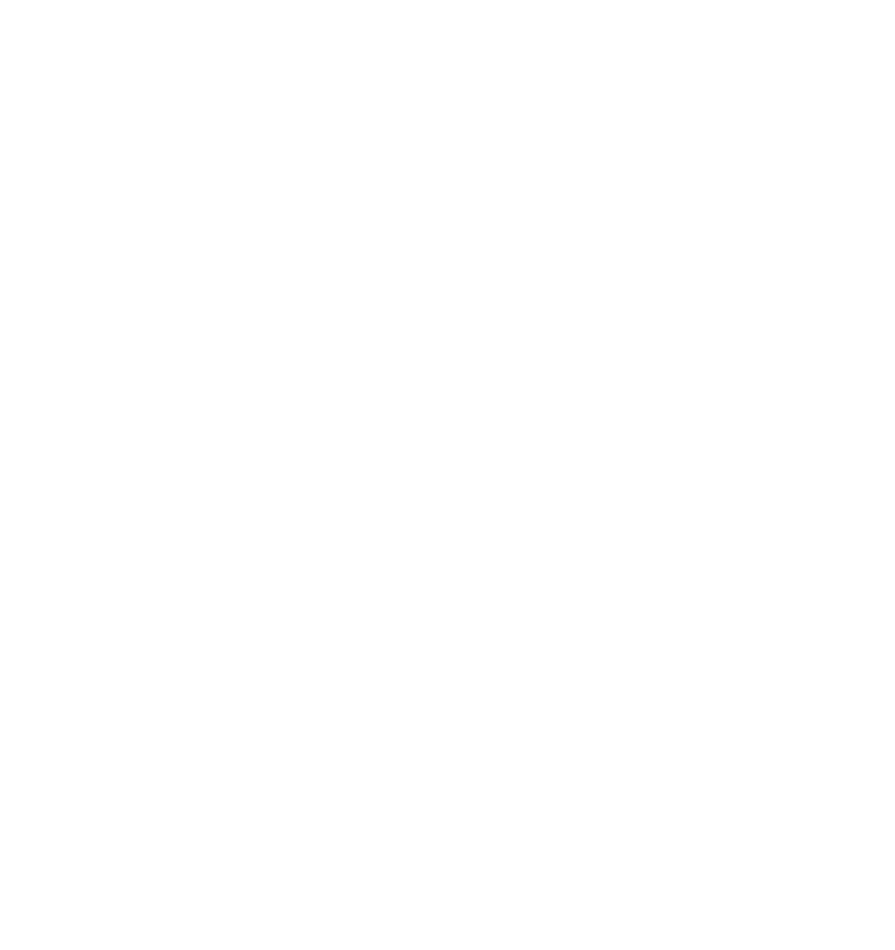
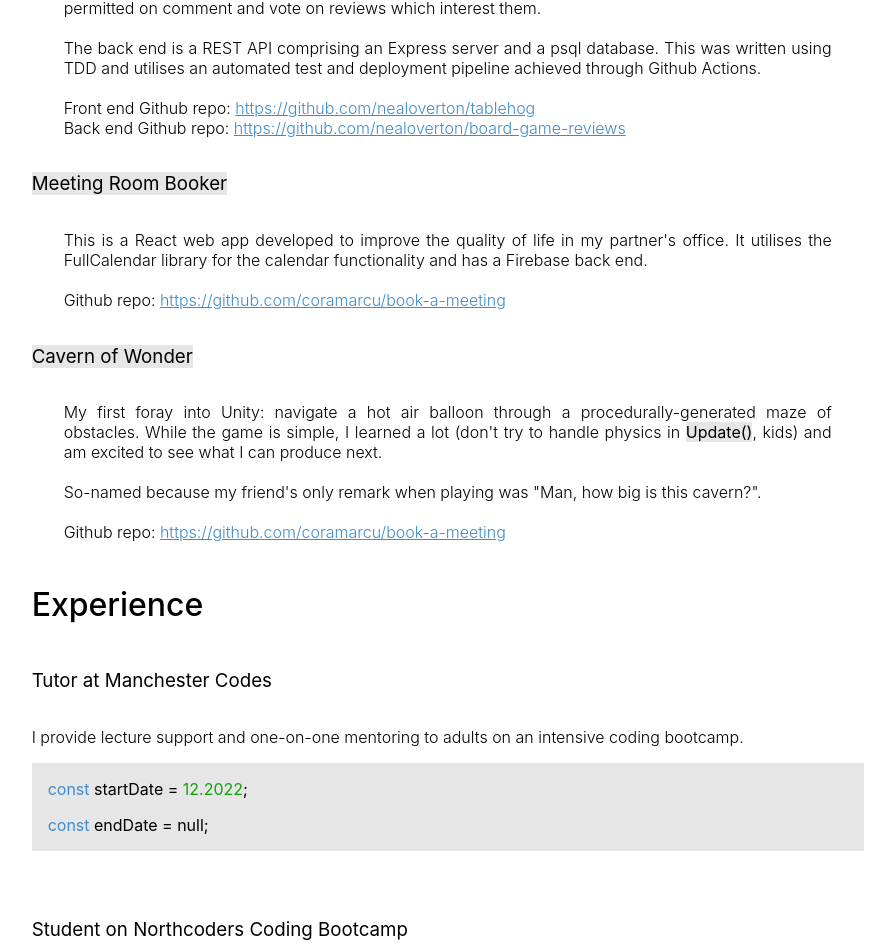
Before and after one commit to nealoverton/portfolio, a React (Create React App) app: page / in a window 1280 px wide. Shown: the part 1802-2752 px from the top of the page, without its empty margins (244-1139 px from the left). Before the commit the page ends 1751 px from the top, so only its background shows below. Built offline with nearby package versions, Linux system fonts and the light colour scheme.

Commit message:
main page displays all sections and text

```diff
--- a/src/components/Main.js
+++ b/src/components/Main.js
@@ -13,14 +13,14 @@
     const codeDemoText = <p>
         <span className='comment'>&#47;&#47;  create a new instance of Dev</span><br/>
         <span className='blue'>const</span> newDev = new <span className='red'>Dev</span>();<br/><br/>
-        <span className='comment'>&#47;&#47;  call and store .nealOverton() with valid start date</span><br/>
+        <span className='comment'>&#47;&#47;  call .nealOverton() with valid start date</span><br/>
         <span className='blue'>const</span> data = newDev.{nealOverton}(<span className='green'>2019</span>);<br/><br/>
         console.<span className='red'>log</span>(data);<br/>
         <span className='comment'>&#47;&#47;  expected output: data specific to Neal Overton</span><br/>
     </p>
 
     const outputText =  <p className='code-demo__output-row__output-text'>
-        &#62; I started teaching myself Java in 2019 using online resources. Yes, that was an intense place to start and yes, I could write an abstract class before I could make a simple static web page.<br/>
+        &#62; I started teaching myself Java in late 2019 using online resources. Yes, that was an intense place to start and yes, I could write an abstract class before I could make a simple static web page.<br/>
         I loved it though and completing the Northcoders Coding Bootcamp in 2022 gave me a more rounded set of skills. Take a look below for more details.
     </p>;
 
@@ -31,16 +31,16 @@
         {nealOverton}((<span className='blue'>Java</span>) ={blockOpen}* self-taught up to advanced concepts like interfaces and generics*{blockClose})<br/>
         {nealOverton}((<span className='blue'>HTML</span>) ={blockOpen}* ... *{blockClose})<br/>
         {nealOverton}((<span className='blue'>CSS</span>) ={blockOpen}* ... *{blockClose})<br/>
-        {nealOverton}((<span className='blue'>C#</span>) ={blockOpen}* experience is limited to experimenting with Unity, but my Java experience means everything seems fairly familiar *{blockClose})<br/>
-        {nealOverton}((<span className='blue'>Dart</span>) ={blockOpen}* experience is limited to experimenting with Flutter, but my Java experience means everything seems fairly familiar *{blockClose})<br/>
+        {nealOverton}((<span className='blue'>C#</span>) ={blockOpen}* experience is limited to experimenting with Unity, but I'm having fun *{blockClose})<br/>
+        {nealOverton}((<span className='blue'>Dart</span>) ={blockOpen}* experience is limited to experimenting with Flutter, but my Java experience means everything seems quite familiar *{blockClose})<br/>
         <br/><span className='comment'>&#47;&#47;  Frameworks</span><br/>
         {nealOverton}((<span className='blue'>React</span>) ={blockOpen}* extensive experience, take a look at examples below (including this one) *{blockClose})<br/>
+        {nealOverton}((<span className='blue'>Jest</span>) ={blockOpen}* well-versed in TDD including spies and mock functions *{blockClose})<br/>
         {nealOverton}((<span className='blue'>Flutter</span>) ={blockOpen}* experimented with some basic apps, love how the layout and styling is done right there as you place the widget *{blockClose})<br/>
         <br/><span className='comment'>&#47;&#47;  Other</span><br/>
         {nealOverton}((<span className='blue'>PostgreSQL</span>) ={blockOpen}* example below *{blockClose})<br/>
         {nealOverton}((<span className='blue'>Unity</span>) ={blockOpen}* example below *{blockClose})<br/>
     </p>;
-
 
     const [outputIsVisible, setOutputIsVisible] = useState(false);
 
@@ -81,6 +81,51 @@
             {skillsText}
         </div>
         <h2 className='Main__subtitle'>Projects</h2>
+        <h3 className='Main__project-title code-background'>Tablehog</h3>
+        <p className='Main__project-text'>
+            This is a React web app designed to allow users to read board game reviews. Once logged in, they are permitted on comment and vote on reviews which interest them. <br/> <br/>
+            The back end is a REST API comprising an Express server and a psql database. This was written using TDD and utilises an automated test and deployment pipeline achieved through Github Actions.<br/> <br/>
+
+            Front end Github repo: <a className='Main__project-text__link' href='https://github.com/nealoverton/tablehog' target={'_blank'}>https://github.com/nealoverton/tablehog</a><br/>
+            Back end Github repo: <a className='Main__project-text__link' href='https://github.com/nealoverton/board-game-reviews' target={'_blank'}>https://github.com/nealoverton/board-game-reviews</a>
+        </p>
+        <h3 className='Main__project-title code-background'>Meeting Room Booker</h3>
+        <p className='Main__project-text'>
+            This is a React web app developed to improve the quality of life in my partner's office. It utilises the FullCalendar library for the calendar functionality and has a Firebase back end. <br/><br/>
+
+            Github repo: <a className='Main__project-text__link' href='https://github.com/coramarcu/book-a-meeting' target={'_blank'}>https://github.com/coramarcu/book-a-meeting</a>
+        </p>
+
+        <h3 className='Main__project-title code-background'>Cavern of Wonder</h3>
+        <p className='Main__project-text'>
+            My first foray into Unity: navigate a hot air balloon through a procedurally-generated maze of obstacles. While the game is simple, I learned a lot (don't try to handle physics in <span className='code-background'>Update()</span>, kids) and am excited to see what I can produce next. <br/><br/>
+
+            So-named because my friend's only remark when playing was "Man, how big is this cavern?".<br/><br/>
+
+            Github repo: <a className='Main__project-text__link' href='https://github.com/coramarcu/book-a-meeting' target={'_blank'}>https://github.com/coramarcu/book-a-meeting</a>
+        </p>
+        <h2 className='Main__subtitle'>Experience</h2>
+        <h3 className='experience__title'>Tutor at Manchester Codes</h3>
+        <p className='experience__text'>I provide lecture support and one-on-one mentoring to adults on an intensive coding bootcamp.</p>
+        <div className='experience__details code-background'>
+            <p><span className='blue'>const</span> startDate = <span className='green'>12.2022</span>;</p>
+            <p><span className='blue'>const</span> endDate = null;</p>
+        </div>
+
+        <h3 className='experience__title'>Student on Northcoders Coding Bootcamp</h3>
+        <p className='experience__text'>I studied on Northcoders' 13 week full-stack development bootcamp. This focused on Javascript, HTML, and CSS, as well as Git version control, TDD and Agile practices such as pair programming, stand ups, and kanban boards.</p>
+        <div className='experience__details code-background'>
+            <p><span className='blue'>const</span> startDate = <span className='green'>11.2021</span>;</p>
+            <p><span className='blue'>const</span> endDate = <span className='green'>03.2022</span>;</p>
+        </div>
+
+        <h3 className='experience__title'>Sports Trading Consultant</h3>
+        <p className='experience__text'>I monitored online gambling systems and was responsible for preventing and investigating potentially costly odds discrepancies. Working closely with the lead engineer on this project and helping out with UI design and bugfixing is what drew me towards coding.</p>
+        <div className='experience__details code-background'>
+            <p><span className='blue'>const</span> startDate = <span className='green'>04.2015</span>;</p>
+            <p><span className='blue'>const</span> endDate = <span className='green'>11.2022</span>;</p>
+            <p>console.<span className='red'>log</span>(status);  <span className='comment'>&#47;&#47;  self-employed</span></p>
+        </div>
     </div>
 }
 
--- a/src/components/SectionMenu.js
+++ b/src/components/SectionMenu.js
@@ -3,6 +3,7 @@
 const SectionMenu = () => {
     return <div className='SectionMenu'>
         <h2 className='SectionMenu__title'>In this page</h2>
+        <p className='SectionMenu__label'>Try Me</p>
         <p className='SectionMenu__label'>Skills</p>
         <p className='SectionMenu__label'>Projects</p>
         <p className='SectionMenu__label'>Experience</p>
--- a/src/components/SideBar.js
+++ b/src/components/SideBar.js
@@ -19,6 +19,7 @@
         <p><IoFlask className='blue'/>Dev.prototype.Flutter()</p>
         <p>Dev.prototype.HTML()</p>
         <p>Dev.prototype.Java()</p>
+        <p>Dev.prototype.Jest()</p>
         <p>Dev.prototype.PostgreSQL()</p>
         <p>Dev.prototype.React()</p>
         <p>Dev.prototype.SQL()</p>
--- a/src/styles/Main.css
+++ b/src/styles/Main.css
@@ -15,6 +15,8 @@
 .Main__intro{
     text-align: justify;
     line-height: 1.8rem;
+
+    font-weight: 300;
 }
 
 .Main__subtitle{
@@ -103,7 +105,8 @@
 
 .code-demo__output-row__output-box{
     width: 100%;
-    height: 10rem;
+    min-height: 10rem;
+    overflow: auto;
     background-color: var(--lightgrey);
     border: 1px solid var(--grey);
     border-radius: 0.2rem;
@@ -114,6 +117,7 @@
     text-align: justify;
     margin: 0.6rem;
     font-weight: 350;
+    line-height: 1.5rem;
 }
 
 .skills-box{
@@ -127,3 +131,33 @@
     text-align: justify;
     line-height: 2em;
 }
+
+.Main__project-text{
+    margin-left: 2rem;
+    text-align: justify;
+    font-weight: 300;
+}
+
+.Main__project-text__link{
+    color: var(--blue);
+}
+
+.Main__project-text__link:hover{
+    text-decoration: none;
+}
+
+.experience__title{
+    font-weight: 400;
+}
+
+.experience__text{
+    font-weight: 300;
+    text-align: justify;
+}
+
+.experience__details{
+    width: 100%;
+    text-align: justify;
+    padding: 0rem 1rem;
+    margin-bottom: 3rem;
+}
--- a/src/styles/code.css
+++ b/src/styles/code.css
@@ -17,4 +17,5 @@
 
 .code-background{
     background-color: var(--codegrey);
+    font-weight: 400;
 }
```
